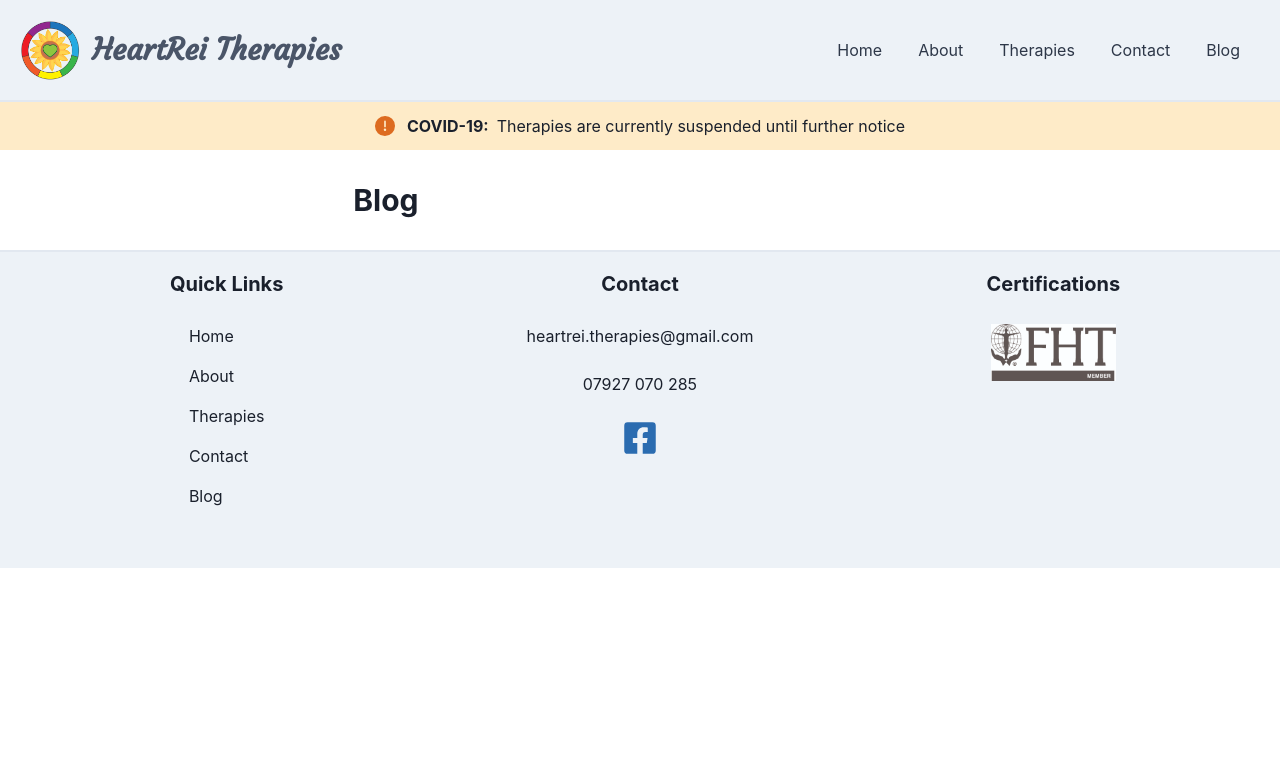
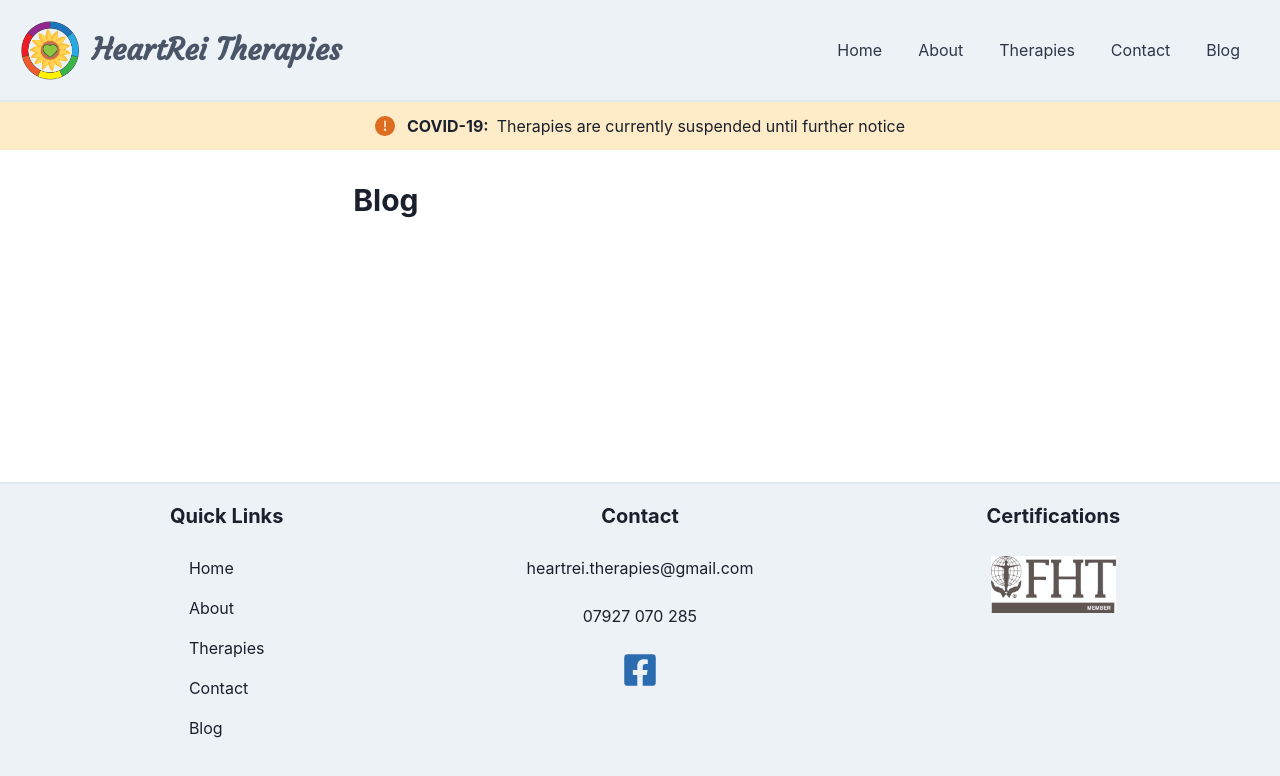
Before and after one commit to NickBlomberg/heartrei-v2, a Next.js app: page /blog in a window 1280 px wide. Shown: the top 776 px of the page. Built offline with nearby package versions, Linux system fonts and the light colour scheme; a web font is replaced by a local one.

Commit message:
Fix footer not getting pushed to the bottom when content is short

```diff
--- a/components/ChakraAlert.jsx
+++ b/components/ChakraAlert.jsx
@@ -7,7 +7,7 @@ import {
 
 export default function ChakraAlert({ title, description }) {
   return (
-    <Alert status="warning" justifyContent="center">
+    <Alert status="warning" justifyContent="center" overflow="none">
       <AlertIcon />
       <AlertTitle>{title}</AlertTitle>
       <AlertDescription>{description}</AlertDescription>
--- a/components/Footer.jsx
+++ b/components/Footer.jsx
@@ -11,7 +11,7 @@ import {
 import { FaFacebookSquare } from 'react-icons/fa'
 import Link from './Link'
 
-export default function Footer() {
+export default function Footer({ ...rest }) {
   const quickLinks = [
     { id: 1, label: 'Home', href: '/' },
     { id: 2, label: 'About', href: '/about' },
@@ -28,6 +28,8 @@ export default function Footer() {
       width="100vw"
       borderTop="2px"
       borderColor="gray.200"
+      mt="auto"
+      {...rest}
     >
       <FooterSection heading="Quick Links">
         <List spacing={4}>
--- a/components/Layout.jsx
+++ b/components/Layout.jsx
@@ -1,4 +1,6 @@
 import Head from 'next/head'
+
+import { Flex } from '@chakra-ui/react'
 
 import Navbar from './Navbar'
 import ChakraAlert from './ChakraAlert'
@@ -6,7 +8,7 @@ import Footer from './Footer'
 
 export default function Layout({ title, description, keywords, children }) {
   return (
-    <div>
+    <Flex direction="column" h="100vh" as="main">
       <Head>
         <title>{title}</title>
         <meta name="description" content={description} />
@@ -19,7 +21,7 @@ export default function Layout({ title, description, keywords, children }) {
       />
       <div>{children}</div>
       <Footer />
-    </div>
+    </Flex>
   )
 }
 
```
